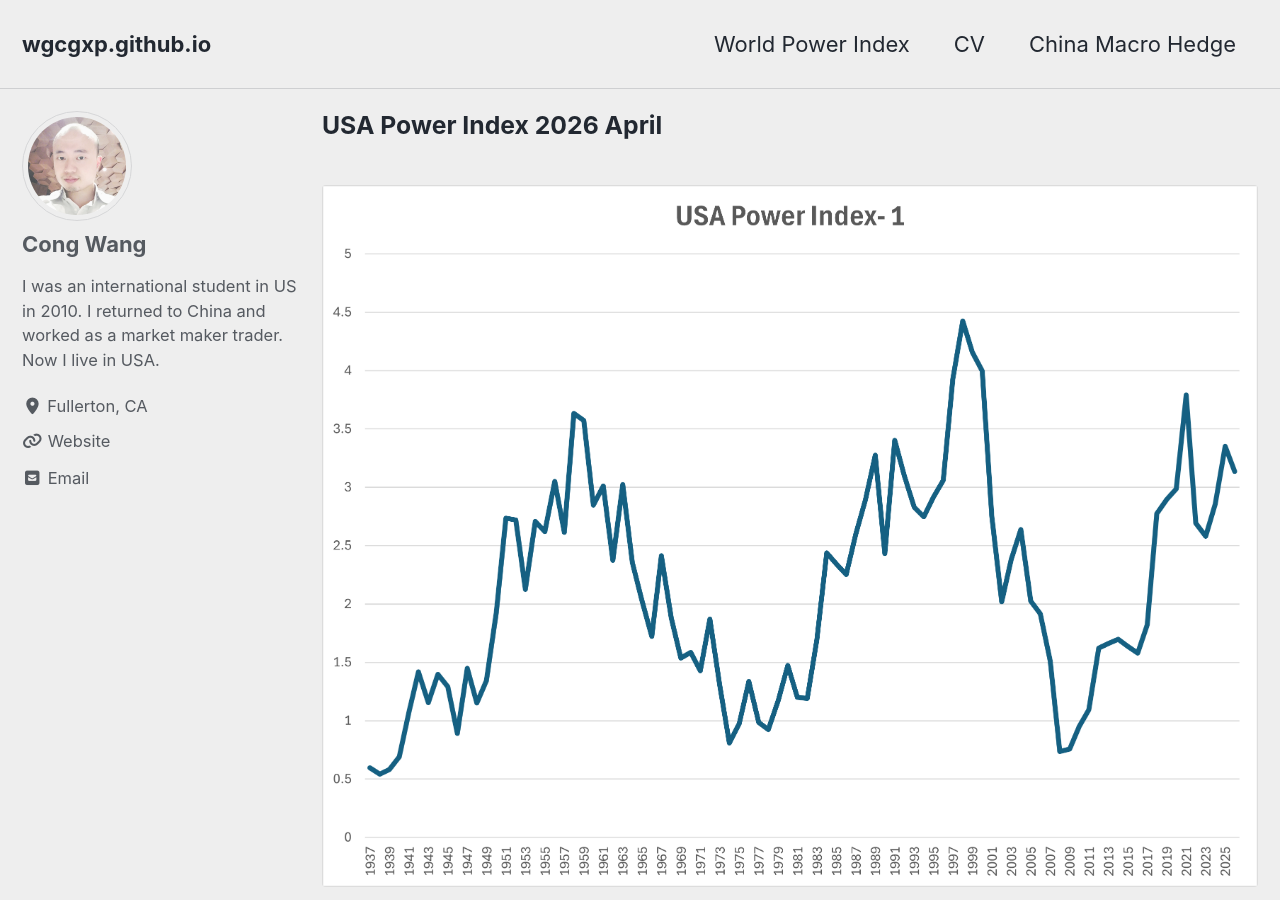
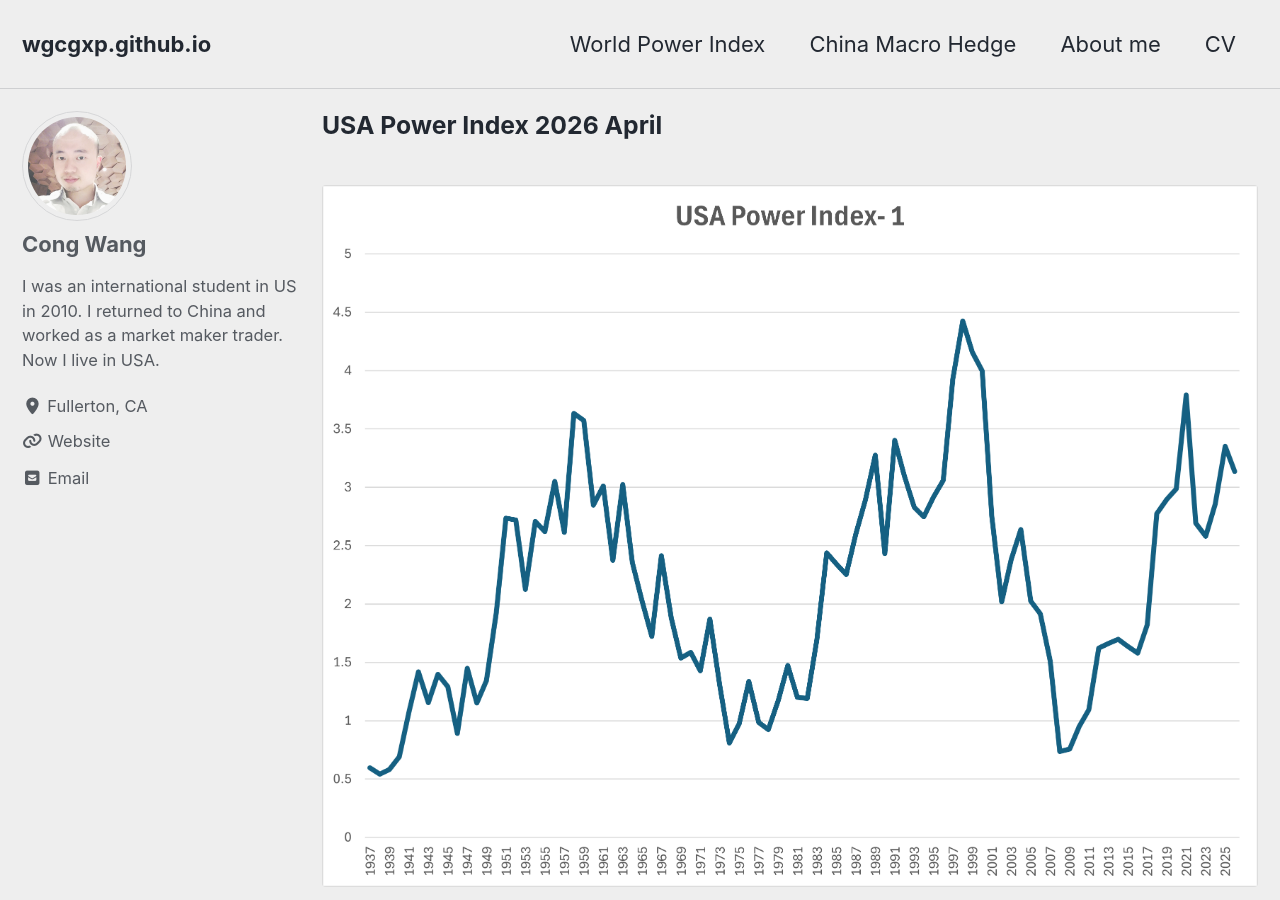
Before and after one commit to wgcgxp/wgcgxp.github.io, a Jekyll site: the page built from about.html, in a window 1280 px wide and 900 px high. Built offline with Jekyll 4.4.1, drawn with Linux system fonts in a browser that asks for light colours; cached includes are drawn as plain includes.

Commit message:
Add files via upload

```diff
--- a/_data/navigation.yml
+++ b/_data/navigation.yml
@@ -2,11 +2,11 @@
 main:
   - title: "World Power Index"
     url: /
+  - title: "China Macro Hedge"
+    url: /MacroHedge/
+  - title: "About me"
+    url: /Aboutme/
   - title: "CV"
     url: https://github.com/wgcgxp/
-  - title: "China Macro Hedge"
-    url: /MacroHedge/
-  # - title: "Sample Collections"
-  #   url: /collection-archive/
   # - title: "Sitemap"
   #   url: /sitemap/
```
